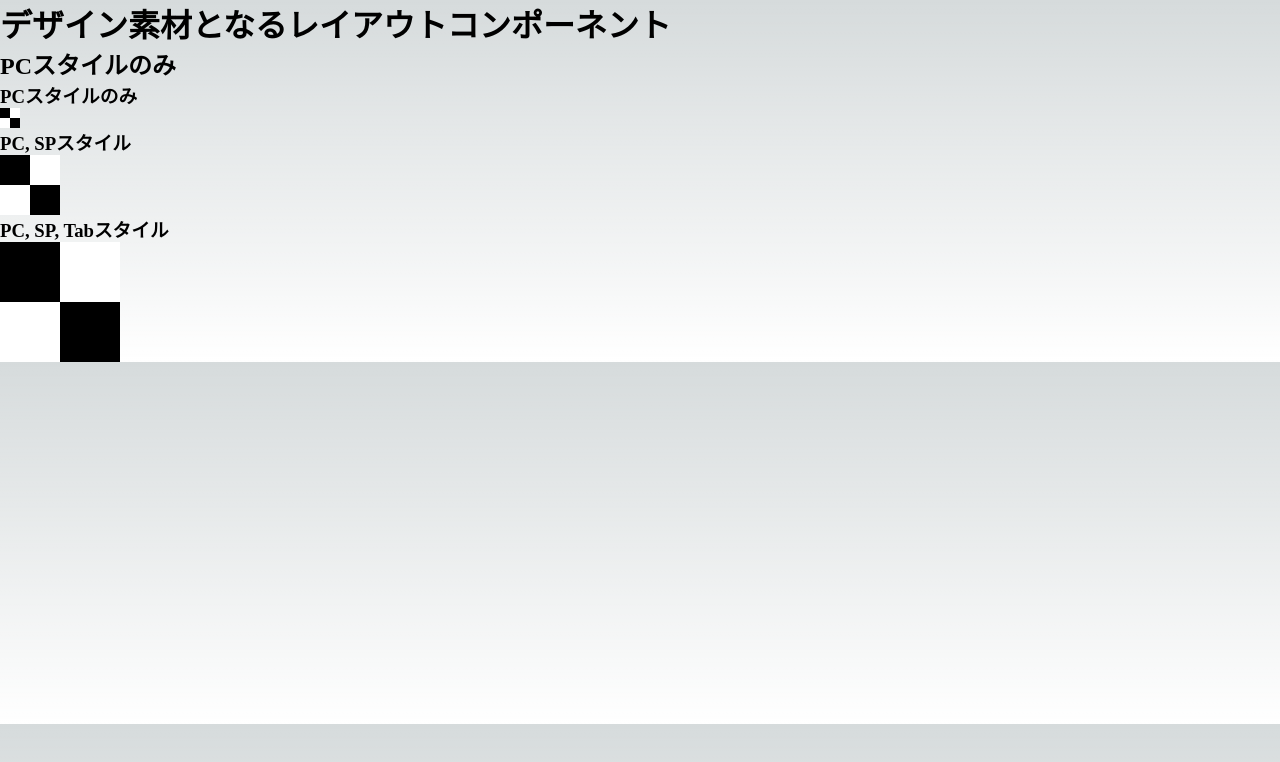
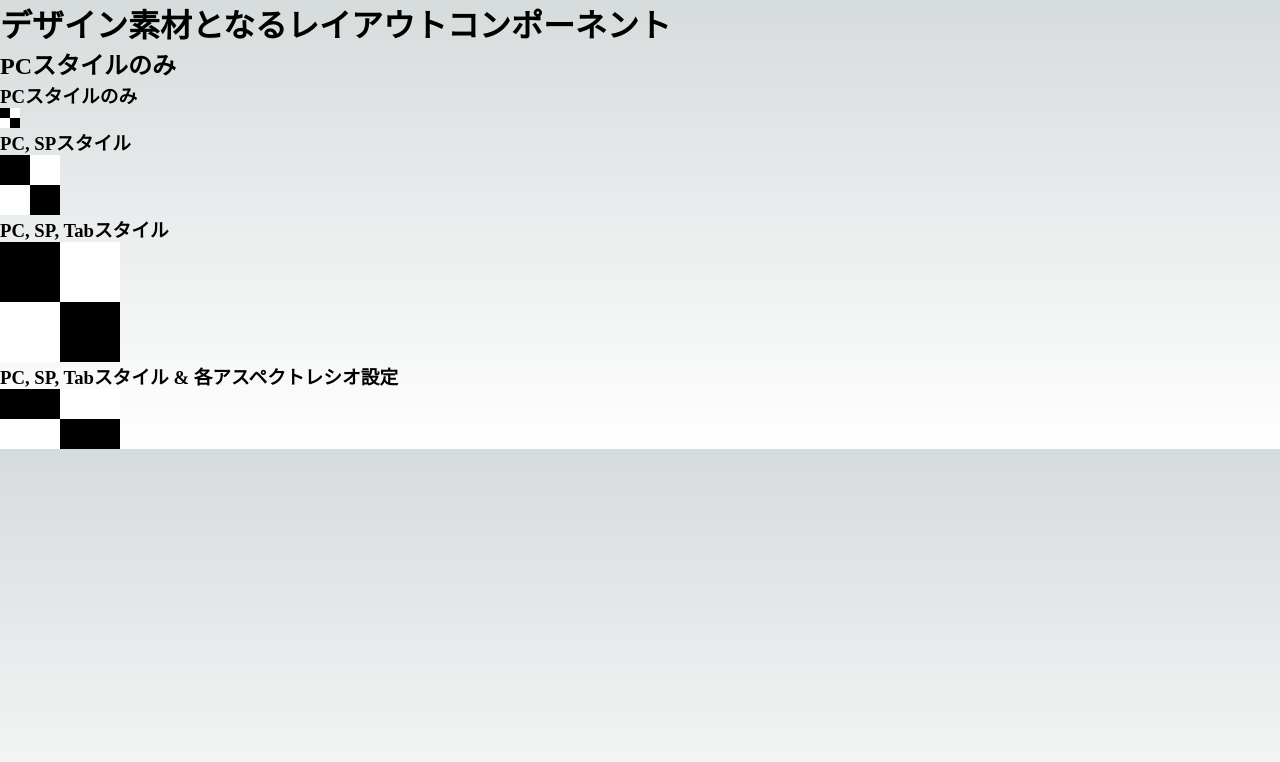
Before and after one commit to YujiTakebuchi/next-labo, a Next.js app: page /materials in a window 1280 px wide. Shown: the top 762 px of the page. Built offline with nearby package versions, Linux system fonts and the light colour scheme.

Commit message:
チェックタイルコンポーネントのアスペクトレシオ検証

```diff
--- a/pages/materials/index.tsx
+++ b/pages/materials/index.tsx
@@ -46,6 +46,24 @@ export default function Home() {
             ]}
           />
         </div>
+        <div>
+          <h3>PC, SP, Tabスタイル & 各アスペクトレシオ設定</h3>
+          <CheckTile
+            sizeStyleList={[
+              { maxWidth: undefined, size: "360px", aspectRatio: 16 / 9 },
+              {
+                maxWidth: parseInt(variable.breakpointPC),
+                size: "240px",
+                aspectRatio: 4 / 3,
+              },
+              {
+                maxWidth: parseInt(variable.breakpoint),
+                size: "120px",
+                aspectRatio: 2 / 1,
+              },
+            ]}
+          />
+        </div>
       </div>
     </>
   );
```
